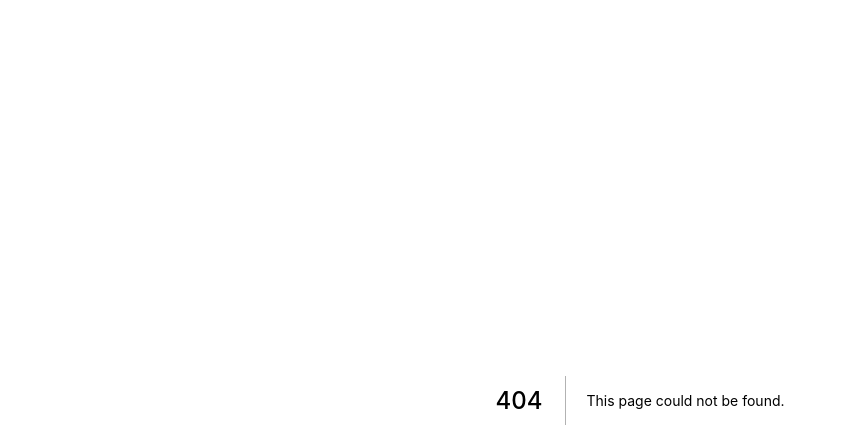
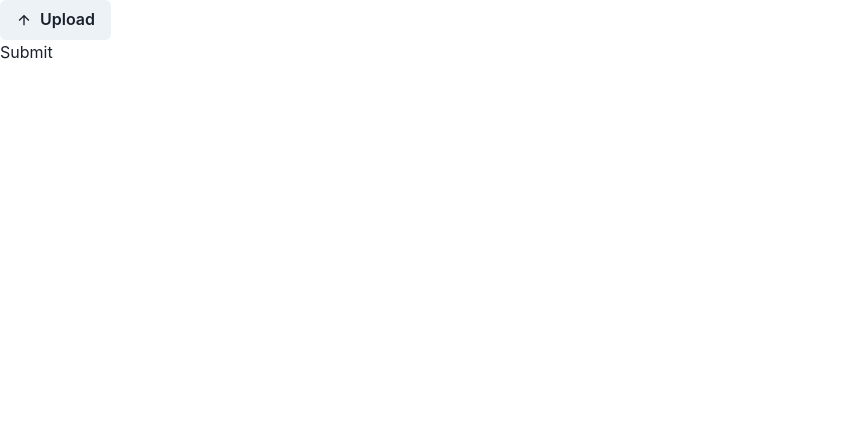
Before and after one commit to cancaonovachor/chord-analysis-front, a Next.js app: page /components/form in a window 1280 px wide. Before the commit this address had no page. Shown: the top 448 px of the page, without its empty margins (0-847 px from the left). Built offline with nearby package versions, Linux system fonts and the light colour scheme.

Commit message:
use react-hook-form

```diff
--- /dev/null
+++ b/pages/components/form.tsx
@@ -0,0 +1,92 @@
+import { ReactNode, useRef, useState } from 'react'
+import { Button, FormControl, FormErrorMessage, FormLabel, Icon, InputGroup } from '@chakra-ui/react'
+import { useForm, UseFormRegisterReturn } from 'react-hook-form'
+import { ArrowUpIcon } from '@chakra-ui/icons'
+
+type FileUploadProps = {
+  register: UseFormRegisterReturn
+  accept?: string
+  multiple?: boolean
+  children?: ReactNode
+}
+
+export const FileUpload = (props: FileUploadProps) => {
+  const { register, accept, multiple, children } = props;
+  const inputRef = useRef<HTMLInputElement | null>(null);
+  const { ref, ...rest } = register as {
+    ref: (instance: HTMLInputElement | null) => void;
+  };
+
+  const handleClick = () => inputRef.current?.click();
+
+  return (
+    <InputGroup onClick={handleClick}>
+      <input
+        type={"file"}
+        multiple={multiple || false}
+        hidden
+        accept={accept}
+        {...rest}
+        ref={(e) => {
+          ref(e);
+          inputRef.current = e;
+        }}
+      />
+      <>{children}</>
+    </InputGroup>
+  );
+};
+
+type FormValues = {
+  file_: FileList;
+};
+
+const Form = () => {
+  const { register, handleSubmit, formState: { errors } } = useForm<FormValues>()
+
+	const [filename, setFileName] = useState('');
+  const onSubmit = handleSubmit((data) => {
+		console.log('On Submit: ', data);
+		setFileName(data.file_[0].name)
+	})
+
+  const validateFiles = (value: FileList) => {
+    if (value.length < 1) {
+      return 'Files is required'
+    }
+    for (const file of Array.from(value)) {
+      const fsMb = file.size / (1024 * 1024)
+      const MAX_FILE_SIZE = 1
+      if (fsMb > MAX_FILE_SIZE) {
+        return 'Max file size 10mb'
+      }
+    }
+    return true
+  }
+
+  return (
+    <>
+      <form onSubmit={onSubmit}>
+        <FormControl isInvalid={!!errors.file_} isRequired>
+          <FileUpload
+            accept={'image/*'}
+            multiple
+            register={register('file_', { validate: validateFiles })}
+          >
+            <Button leftIcon={<ArrowUpIcon />}>
+              { !!filename ? filename : 'Upload' }
+            </Button>
+          </FileUpload>
+
+          <FormErrorMessage>
+            {errors.file_ && errors?.file_.message}
+          </FormErrorMessage>
+        </FormControl>
+
+        <button>Submit</button>
+      </form>
+    </>
+  )
+}
+
+export default Form
--- a/pages/index.tsx
+++ b/pages/index.tsx
@@ -4,6 +4,7 @@ import Head from "next/head";
 import Image from "next/image";
 import { Layout } from "../components/common/layouts/layouts";
 import styles from "../styles/Home.module.css";
+import Form from "./components/form";
 
 const Home: NextPage = () => {
   return (
@@ -14,9 +15,7 @@ const Home: NextPage = () => {
         </Heading>
       </Box>
       <Box>
-        <Button colorScheme="blue">
-          Select File
-        </Button>
+        <Form />
       </Box>
     </Layout>
   );
```
